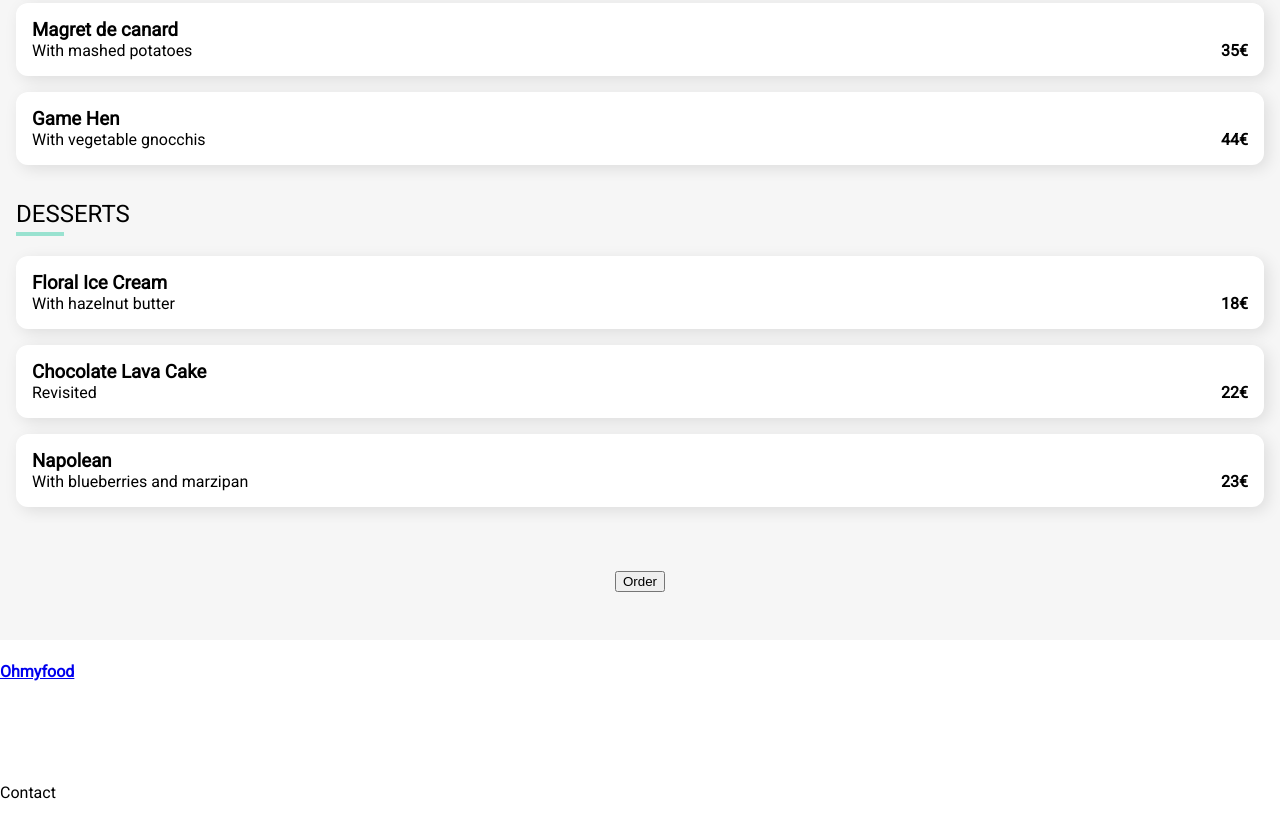
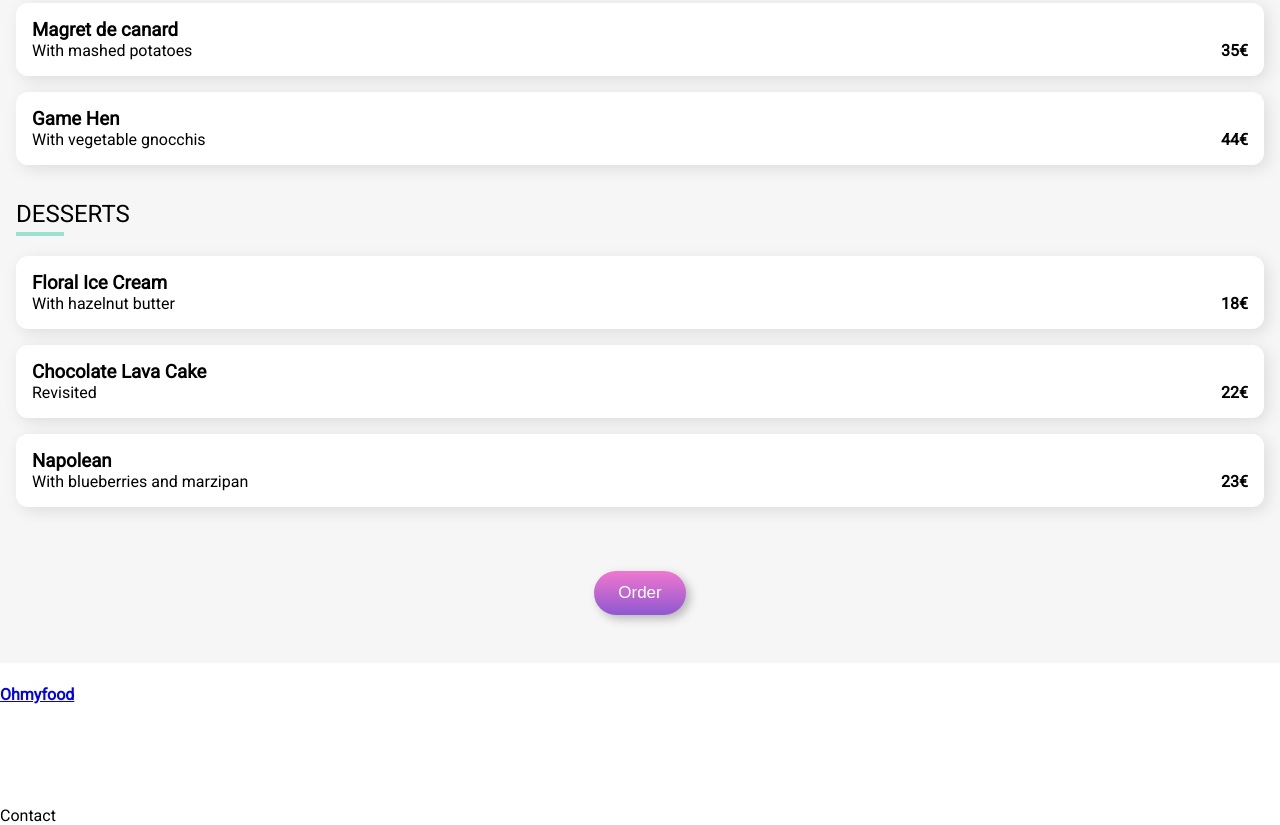
Before and after one commit to Farahcodes/OhMyFood, a plain HTML site: page Bastille.html in a window 1280 px wide. Shown: the part 1123-1948 px from the top of the page. Before the commit the page ends 1925 px from the top, so only its background shows below. Drawn offline with Linux system fonts and the light colour scheme; files whose address does not match are found by name; a web font is replaced by a local one.

Commit message:
added command button

```diff
--- a/sass/_menupages.scss
+++ b/sass/_menupages.scss
@@ -197,3 +197,8 @@
   justify-content: center;
   padding: 3rem 0;
 }
+
+.commandBtn {
+  @include button(primary);
+  cursor: pointer;
+}
```
Also changed, not shown: sass/main.css, 1 other file.
